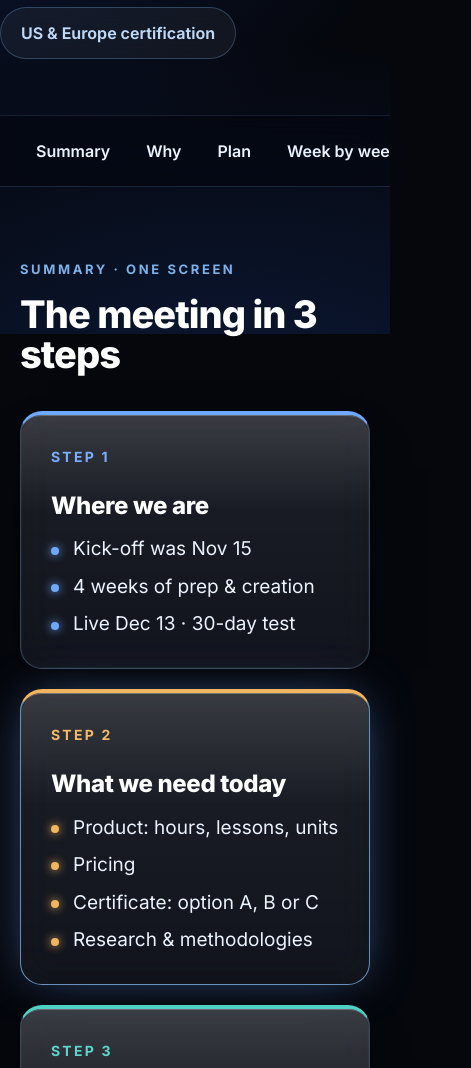
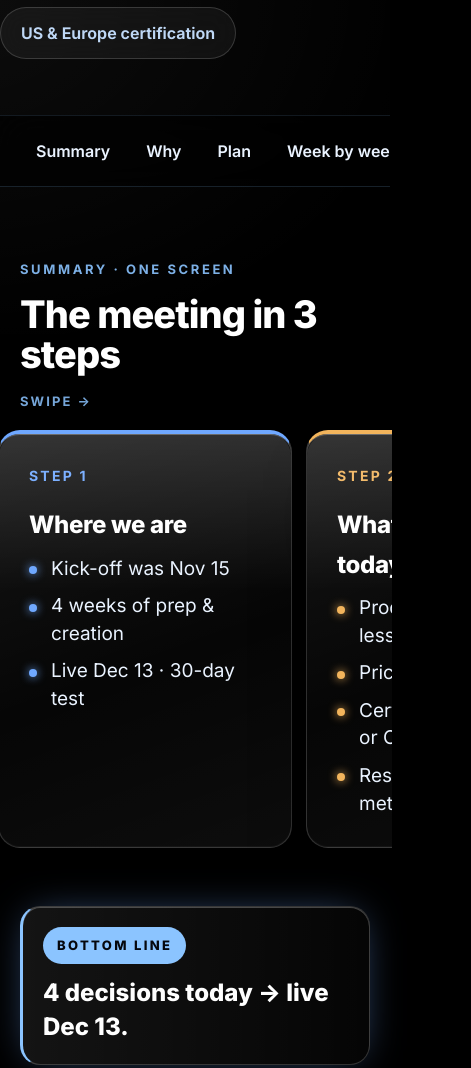
Before and after one commit to gitteromri-ux/lla-barilan-certificate, a plain HTML site: page handover/index.html in a window 390 px wide. Shown: the part 510-1578 px from the top of the page, 471 px wide, since content can reach past the window. Drawn offline with Linux system fonts and the light colour scheme.

Commit message:
Handover: clear black glass, mobile sliders

```diff
--- a/handover/index.html
+++ b/handover/index.html
@@ -268,6 +268,35 @@ ul.d3.sm li{font-size:17px!important}
 .opt b{font-size:20px!important}.opt p{font-size:16px!important}
 .bl p{font-size:24px!important;font-weight:800!important}
 #goal h2{max-width:none}
+
+/* Black glass + mobile sliders */
+:root{--bg:#000;--edge:rgba(255,255,255,.16);--edge-hi:rgba(255,255,255,.34)}
+html{background:#000}
+body::before{background:radial-gradient(900px 600px at 85% -10%,rgba(139,196,255,.10),transparent 60%),radial-gradient(800px 600px at -10% 60%,rgba(255,255,255,.05),transparent 60%),#000!important}
+#q{background:transparent!important}
+nav{background:rgba(0,0,0,.6)!important}
+.pc,.tl li,.phase,.qs>li,.list li,.pf div,.callout,.gold,.opt,.pc.dark,.tl li.live,.plan2 .pc{
+ background:linear-gradient(160deg,rgba(255,255,255,.09) 0%,rgba(255,255,255,.025) 55%,rgba(255,255,255,.05) 100%)!important;
+ border:1px solid rgba(255,255,255,.16)!important;
+ -webkit-backdrop-filter:blur(22px) saturate(140%);backdrop-filter:blur(22px) saturate(140%);
+ box-shadow:inset 0 1px 0 rgba(255,255,255,.28),inset 0 -1px 0 rgba(255,255,255,.04),0 30px 60px -30px rgba(0,0,0,1)!important}
+.tl li,.plan2 .pc{border-top:3px solid var(--c)!important}
+.phase .ph-head,.ph-head.dark{background:rgba(255,255,255,.03)!important;border-bottom:1px solid rgba(255,255,255,.1)!important;border-top:3px solid var(--c)}
+.stream{border-color:rgba(255,255,255,.08)!important}
+.bl{background:linear-gradient(90deg,rgba(255,255,255,.08),rgba(255,255,255,.02))!important;border:1px solid rgba(255,255,255,.18)!important;border-left:3px solid var(--lb)!important}
+.gold{border-left:3px solid var(--lb)!important}
+.swipe{display:none}
+@media(max-width:720px){
+ .sum3,.plan2,.tl,.opts,.list,.streams,.pf{display:flex!important;grid-template-columns:none!important;overflow-x:auto;scroll-snap-type:x mandatory;-webkit-overflow-scrolling:touch;gap:14px!important;padding:4px 22px 18px!important;margin:0 -22px!important;scrollbar-width:none}
+ .sum3::-webkit-scrollbar,.plan2::-webkit-scrollbar,.tl::-webkit-scrollbar,.opts::-webkit-scrollbar,.list::-webkit-scrollbar,.streams::-webkit-scrollbar,.pf::-webkit-scrollbar{display:none}
+ .sum3>*,.plan2>*,.tl>li,.opts>*,.list>li,.streams>*{flex:0 0 84%;scroll-snap-align:start;min-width:0}
+ .pf>div{flex:0 0 44%;scroll-snap-align:start}
+ .opts{margin:0 -4px!important;padding:4px 4px 18px!important}.opts>*{flex-basis:88%}
+ .tl::before,.tl li::before{display:none!important}
+ .tl li.live{grid-column:auto!important}
+ .stream{border:1px solid rgba(255,255,255,.12)!important;border-radius:20px}
+ .swipe{display:block;font-size:13px;font-weight:700;letter-spacing:.16em;text-transform:uppercase;color:var(--lb);margin:-20px 0 14px;opacity:.85}
+}
 </style></head><body>
 <header><div class="w hd">
   <div class="brand"><img src="../site/assets/img/lla-logo.png" alt="Longevity Life Academy" width="720" height="231"><i aria-hidden="true"></i><img class="biu" src="../site/assets/img/biu-logo-white.png?v=en" alt="Bar-Ilan University" width="833" height="309"></div>
@@ -283,7 +312,7 @@ ul.d3.sm li{font-size:17px!important}
 <section id="sum"><div class="w">
   <span class="kicker">Summary · one screen</span>
   <h2>The meeting in 3 steps</h2>
-  <div class="sum3">
+  <span class="swipe">Swipe →</span><div class="sum3">
     <div class="pc"><span class="ph-k">Step 1</span><h3>Where we are</h3><ul class="d3"><li>Kick-off was Nov 15</li><li>4 weeks of prep &amp; creation</li><li>Live Dec 13 · 30-day test</li></ul></div>
     <div class="pc hotc"><span class="ph-k">Step 2</span><h3>What we need today</h3><ul class="d3"><li>Product: hours, lessons, units</li><li>Pricing</li><li>Certificate: option A, B or C</li><li>Research &amp; methodologies</li></ul></div>
     <div class="pc"><span class="ph-k">Step 3</span><h3>What happens next</h3><ul class="d3"><li>Week 1 approvals lock this week</li><li>Production starts Week 3</li><li>Results decide the Feb 2027 semester</li></ul></div>
@@ -299,7 +328,7 @@ ul.d3.sm li{font-size:17px!important}
 <section id="plan" class="alt"><div class="w">
   <span class="kicker">02 · The plan</span>
   <h2>The agreed plan</h2>
-  <div class="plan2">
+  <span class="swipe">Swipe →</span><div class="plan2">
     <div class="pc"><span class="ph-k">Phase 1 · 4 weeks</span><span class="dates">Nov 15 – Dec 12</span><h3>Planning &amp; preparation</h3><ul class="d3"><li>Research &amp; messaging</li><li>Creative production</li><li>Landing pages &amp; campaign setup</li></ul></div>
     <div class="pc dark"><span class="ph-k">Phase 2 · 30 days</span><span class="dates">Dec 13 – ~Jan 11</span><h3>Demand validation</h3><ul class="d3"><li>Go live on Meta &amp; Google</li><li>~3 weeks of optimization</li><li>Final demand report</li></ul></div>
   </div>
@@ -309,7 +338,7 @@ ul.d3.sm li{font-size:17px!important}
 <section id="ms" ><div class="w">
   <span class="kicker">03 · Week by week</span>
   <h2>Mini milestones</h2>
-  <ol class="tl">
+  <span class="swipe">Swipe →</span><ol class="tl">
     <li><span class="wk">Week 1</span><span class="dt">Nov 15 – 21</span><h3>Lock the product &amp; research</h3><ul class="d3 sm"><li>Product, price, wording approved</li><li>Market &amp; competitor research</li></ul></li>
     <li><span class="wk">Week 2</span><span class="dt">Nov 22 – 28</span><h3>Positioning, copy &amp; scripts</h3><ul class="d3 sm"><li>Positioning &amp; copy approved</li><li>Landing page draft</li><li>Video scripts</li></ul></li>
     <li><span class="wk">Week 3</span><span class="dt">Nov 29 – Dec 5</span><h3>Creative production</h3><ul class="d3 sm"><li>2 promo videos + 8 cuts</li><li>4 statics, 2 carousels</li><li>3 test videos</li></ul></li>
@@ -339,7 +368,7 @@ ul.d3.sm li{font-size:17px!important}
 <section id="more"><div class="w">
   <span class="kicker">05 · Also to agree today</span>
   <h2>Also to agree today</h2>
-  <ul class="list"><li><b>Approvals</b><span>Who signs off, how fast</span></li><li><b>Data &amp; CRM</b><span>Everything into eTeacher’s CRM</span></li><li><b>Syllabus &amp; faculty</b><span>Who sends, by when</span></li><li><b>Budget &amp; target</b><span>Media budget · 334+ leads · 10+ students</span></li><li><b>Announcement</b><span>When Bar-Ilan announces</span></li></ul>
+  <span class="swipe">Swipe →</span><ul class="list"><li><b>Approvals</b><span>Who signs off, how fast</span></li><li><b>Data &amp; CRM</b><span>Everything into eTeacher’s CRM</span></li><li><b>Syllabus &amp; faculty</b><span>Who sends, by when</span></li><li><b>Budget &amp; target</b><span>Media budget · 334+ leads · 10+ students</span></li><li><b>Announcement</b><span>When Bar-Ilan announces</span></li></ul>
 <div class="bl"><b>Bottom line</b><p>An owner and a date for each, before we leave.</p></div>
 </div></section>
 <section id="phases" class="alt"><div class="w">
@@ -348,7 +377,7 @@ ul.d3.sm li{font-size:17px!important}
 
   <div class="phase">
     <div class="ph-head"><div><span class="ph-k">Phase 1 · up to 4 weeks</span><h3>Planning &amp; preparation</h3></div><p>Build every asset.</p></div>
-    <div class="streams">
+    <span class="swipe">Swipe →</span><div class="streams">
       <article class="stream"><span class="n">1.1</span><h4>Audience research, messaging &amp; creative direction</h4><ul>
         <li>Target audience personas and messaging framework</li><li>Key marketing messages and value propositions</li><li>Creative direction and graphic design for campaign materials</li><li>Adapting messaging and creative assets based on campaign performance</li></ul></article>
       <article class="stream"><span class="n">1.2</span><h4>Paid media assets &amp; campaign preparation</h4><ul>
@@ -360,7 +389,7 @@ ul.d3.sm li{font-size:17px!important}
 
   <div class="phase">
     <div class="ph-head dark"><div><span class="ph-k">Phase 2 · 30 days</span><h3>Demand validation</h3></div><p>Test it in market. Measure. Optimize.</p></div>
-    <div class="streams">
+    <span class="swipe">Swipe →</span><div class="streams">
       <article class="stream"><span class="n">2.1</span><h4>Demand validation &amp; optimization</h4><ul>
         <li>Campaigns across Meta and Google Search</li><li>Testing audiences, messages and creative approaches</li><li>Optimizing ads, targeting and media allocation</li><li>Monitoring leads, acquisition costs and conversion indicators</li><li>Performance reporting and final assessment of market demand</li></ul></article>
       <article class="stream"><span class="n">2.2</span><h4>Media plan</h4><ul>
@@ -374,7 +403,7 @@ ul.d3.sm li{font-size:17px!important}
 <section id="facts" class="strip"><div class="w">
   <span class="kicker">At a glance</span>
   <h2>Program facts</h2>
-  <div class="pf">
+  <span class="swipe">Swipe →</span><div class="pf">
     <div><b>6</b><span>courses</span></div><div><b>30</b><span>live lessons × 90 min</span></div><div><b>~100</b><span>hours</span></div><div><b>~8</b><span>months</span></div><div><b>Feb 2027</b><span>semester start</span></div>
   </div>
 </div></section>
```
